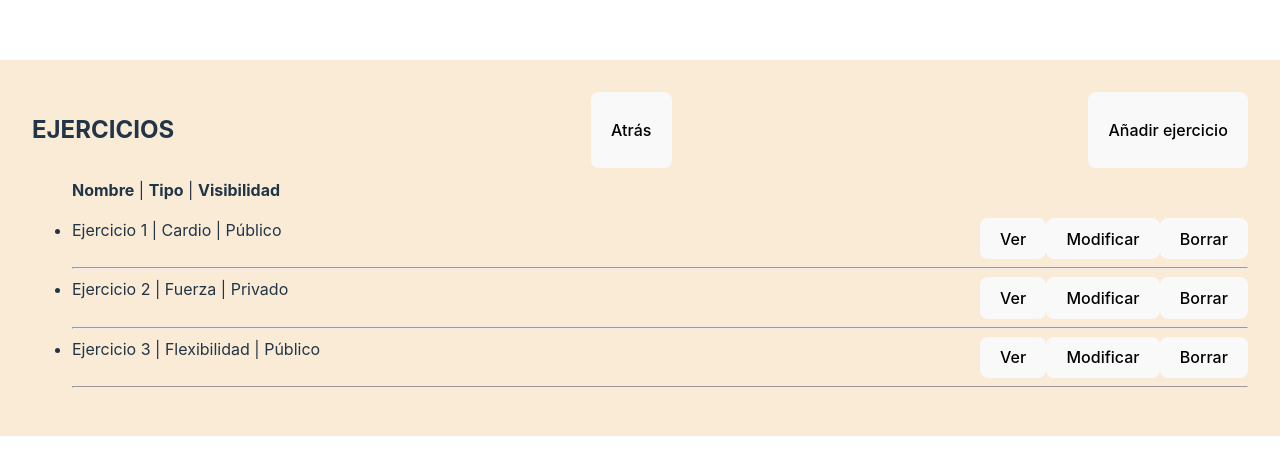
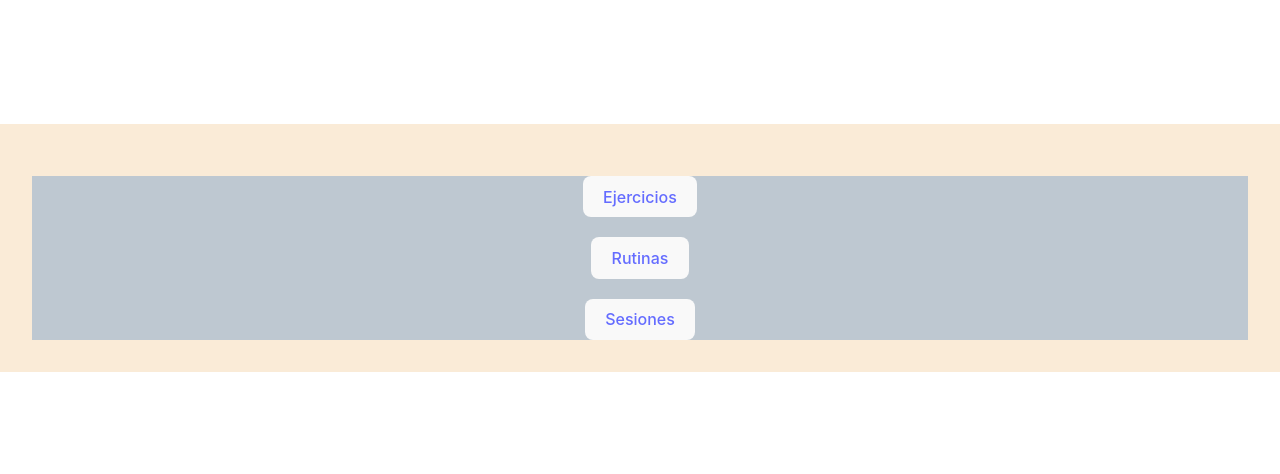
Before and after one commit to NicolasLeribleUMA/Requisitos07, a React (Vite) app in the folder client/: page / in a window 1280 px wide. Shown: the part 152-626 px from the top of the page. Built offline with nearby package versions, Linux system fonts and the light colour scheme.

Commit message:
Home page cambiada

```diff
--- a/client/src/main.jsx
+++ b/client/src/main.jsx
@@ -7,6 +7,6 @@ import { Ejercicios } from './pages/Ejercicios.jsx'
 
 ReactDOM.createRoot(document.getElementById('root')).render(
   <React.StrictMode>
-    <Ejercicios />
+    <Home/>
   </React.StrictMode>,
 )
--- a/client/src/pages/Home.jsx
+++ b/client/src/pages/Home.jsx
@@ -1,10 +1,16 @@
 export function Home() {
   return (
     <div>
-      <nav style={{ textAlign: 'center', marginTop: '20px' }}>
-        <a href="/ejercicios" style={{ marginRight: '20px' }}>Ejercicios</a>
-        <a href="/rutinas" style={{ marginRight: '20px' }}>Rutinas</a>
-        <a href="/sesiones">Sesiones</a>
+      <nav style={{ textAlign: 'center', marginTop: '20px', backgroundColor: "#bec8d1"}}>
+        <div style={{paddingBottom:'20px'}}>
+       <button> <a href="/ejercicios">Ejercicios</a></button>
+       </div>
+       <div style={{paddingBottom:'20px'}}>
+       <button> <a href="/rutinas">Rutinas</a> </button>
+       </div>
+       <div>
+       <button> <a href="/sesiones">Sesiones</a> </button>
+       </div>
       </nav>
     </div>
   )
```
